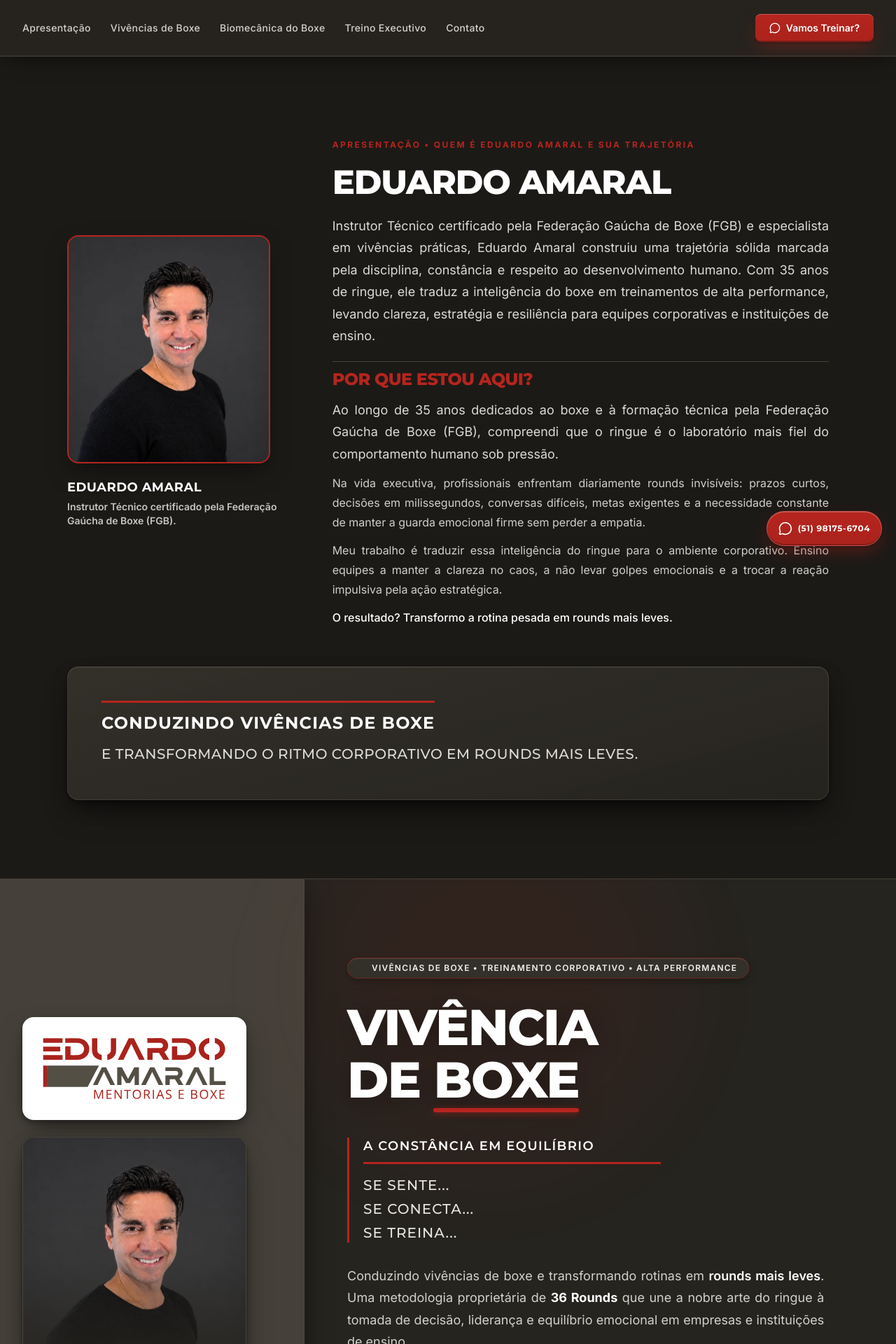
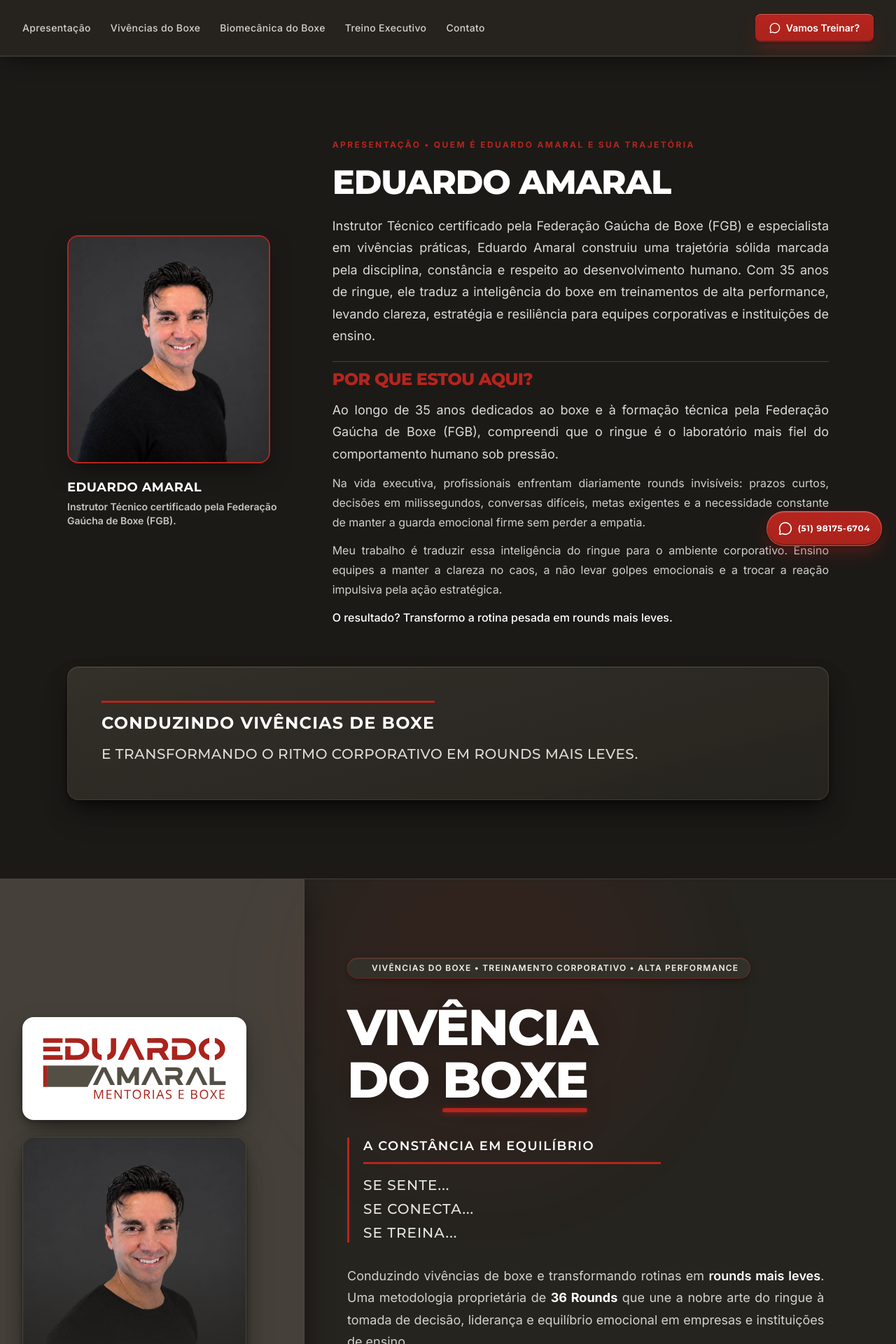
Before and after one commit to MauricioMek/eduardo-amaral-mentoria, a React (Vite) app: page / in a window 1280 px wide. Shown: the top 1920 px of the page at 70% size. Built offline with nearby package versions, Linux system fonts and the light colour scheme.

Commit message:
fix: change vivencias de boxe to vivencias do boxe in navigation and headline

```diff
--- a/src/App.tsx
+++ b/src/App.tsx
@@ -202,7 +202,7 @@ export default function App() {
               href="#vivencia-corporativa"
               className="hover:text-white transition-colors duration-200"
             >
-              Vivências de Boxe
+              Vivências do Boxe
             </a>
             <a
               href="#biomecanica-boxe"
@@ -263,7 +263,7 @@ export default function App() {
                 onClick={() => setMobileMenuOpen(false)}
                 className="px-3.5 py-2.5 rounded-lg hover:bg-[#35322B] transition-colors duration-200"
               >
-                Vivências de Boxe
+                Vivências do Boxe
               </a>
               <a
                 href="#biomecanica-boxe"
@@ -431,14 +431,14 @@ export default function App() {
                 <div className="lg:col-span-8 lg:pl-10 space-y-7 sm:space-y-8 text-left">
                   <div className="inline-flex items-center gap-2.5 px-4 py-1.5 rounded-full bg-[#35322B]/90 border border-[#AA231C]/50 text-xs font-semibold tracking-widest uppercase text-[#F1F0EC] shadow-[0_4px_14px_-2px_rgba(0,0,0,0.35),inset_0_1px_0_0_rgba(241,240,236,0.1)]">
                     <span className="w-2 h-2 rounded-full bg-[#AA231C] animate-ping shrink-0" />
-                    <span>Vivências de Boxe • Treinamento Corporativo • Alta Performance</span>
+                    <span>Vivências do Boxe • Treinamento Corporativo • Alta Performance</span>
                   </div>
 
                   <div className="space-y-2">
                     <h1 className="font-display font-extrabold text-4xl sm:text-6xl lg:text-7xl tracking-tight text-white leading-[1.05] drop-shadow-[0_4px_18px_rgba(0,0,0,0.35)]">
                       VIVÊNCIA
                       <br />
-                      <span className="inline-block">DE </span>{' '}
+                      <span className="inline-block">DO </span>{' '}
                       <span className="inline-block relative pb-2">
                         BOXE
                         <span className="absolute bottom-0 left-0 right-0 h-1.5 bg-[#B5251E] rounded-full shadow-[0_2px_10px_rgba(181,37,30,0.6)]" />
```
